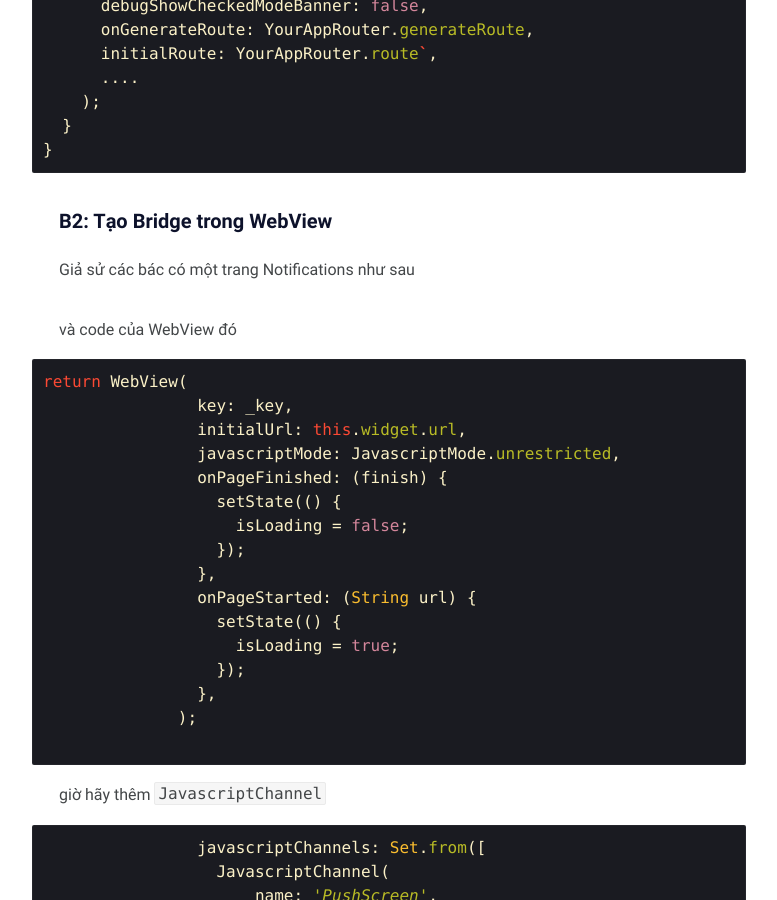
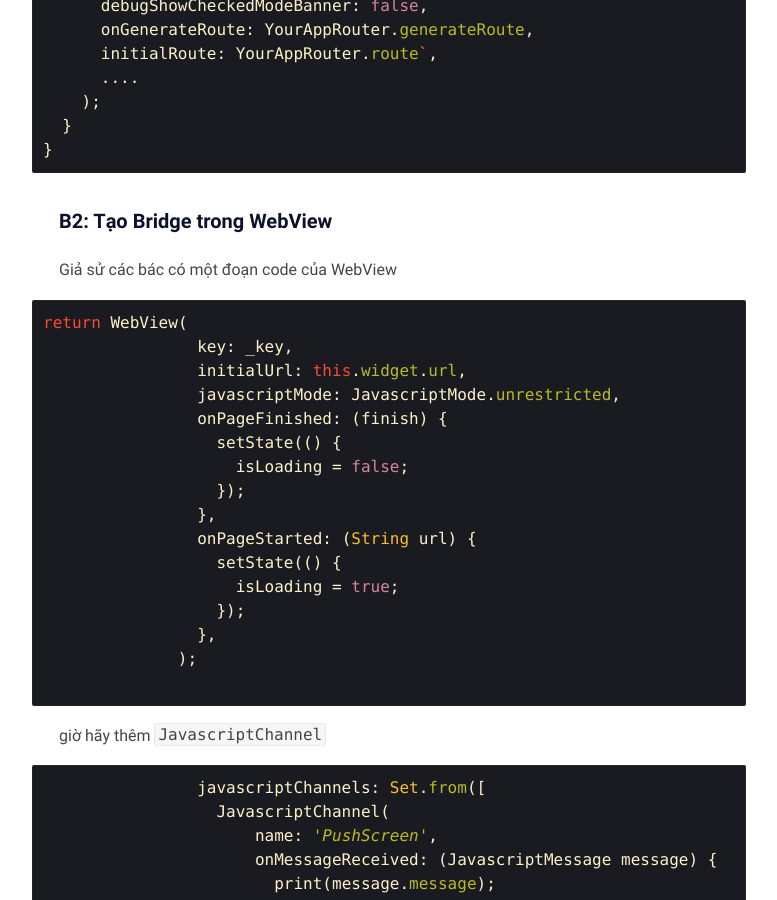
Before and after one commit to megatunger/PersonalBlog, a Jekyll site: the page built from _posts/2020/12/12/2020-12-12-Tao-cau-giua-JS-va-Flutter-cho-mot-trai-nghiem-lien-mach.markdown, in a window 1280 px wide and 900 px high, scrolled down 2118 px. Shown: the whole window, without its empty margins (251-1028 px from the left). Built offline with Jekyll 4.4.1, drawn with Linux system fonts in a browser that asks for light colours; comment, search, counter and statistics services are not loaded.

Commit message:
Update 2020-12-12-Tao-cau-giua-JS-va-Flutter-cho-mot-trai-nghiem-lien-mach.markdown

````diff
--- a/_posts/2020/12/12/2020-12-12-Tao-cau-giua-JS-va-Flutter-cho-mot-trai-nghiem-lien-mach.markdown
+++ b/_posts/2020/12/12/2020-12-12-Tao-cau-giua-JS-va-Flutter-cho-mot-trai-nghiem-lien-mach.markdown
@@ -75,9 +75,7 @@ class App extends StatelessWidget {
 
 #### B2: Tạo Bridge trong WebView
 
-Giả sử các bác có một trang Notifications như sau
-
-và code của WebView đó
+Giả sử các bác có một đoạn code của WebView
 ```dart
 return WebView(
                 key: _key,
````
